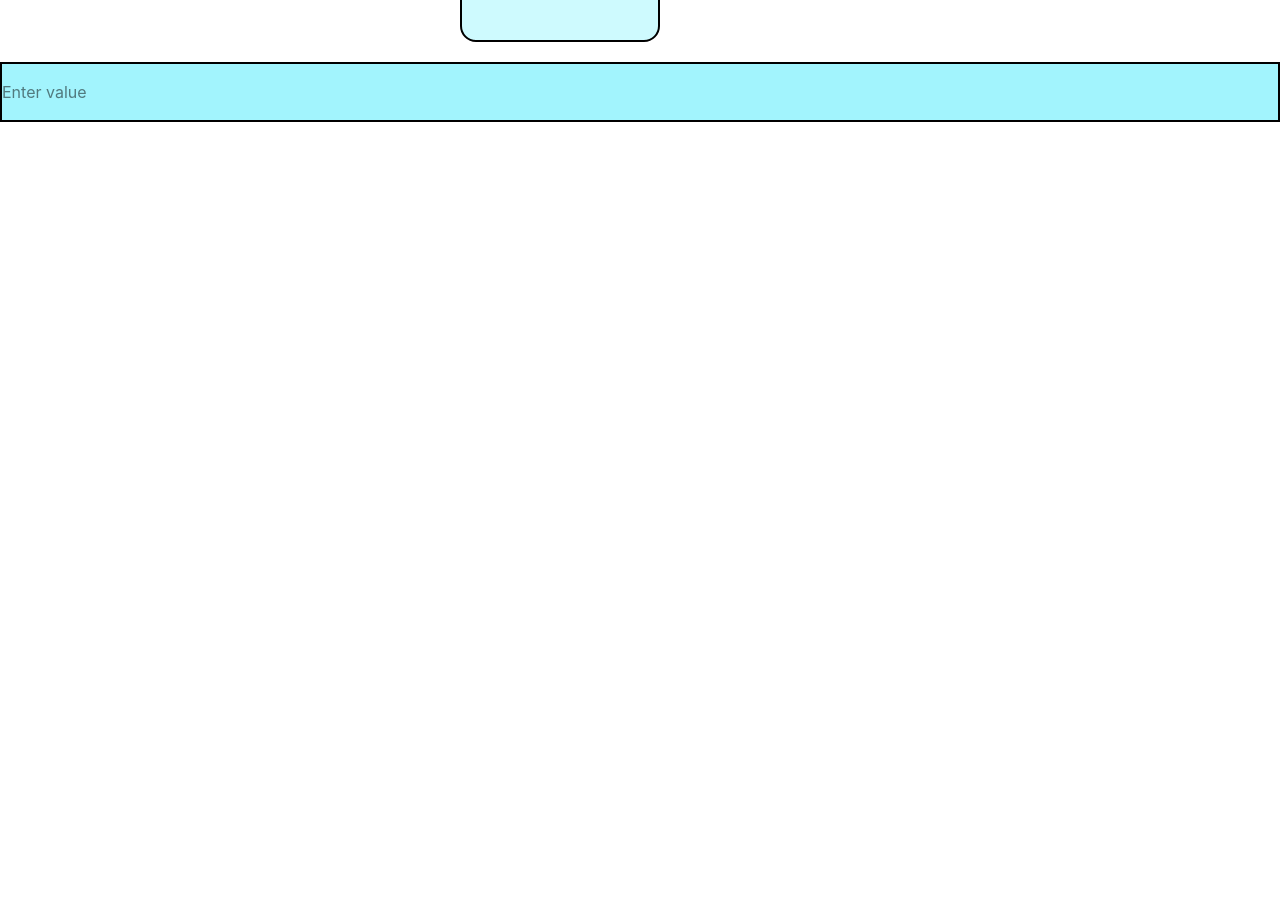
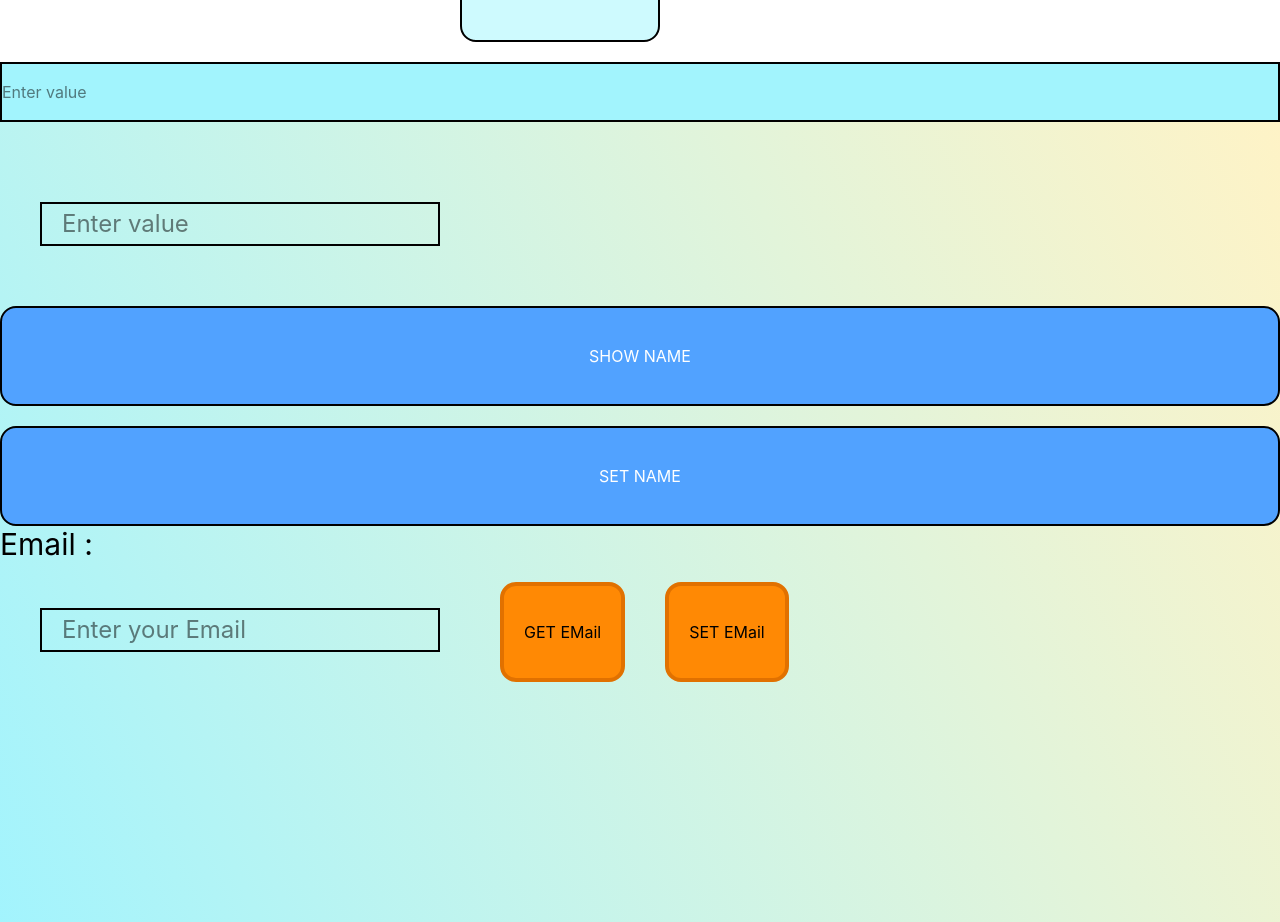
Before and after one commit to ShredhayaGoel/Angular, an Angular app: page / in a window 1280 px wide. Shown: the part 1920-2842 px from the top of the page. Before the commit the page ends 2042 px from the top, so only its background shows below. Built offline with nearby package versions, Linux system fonts and the light colour scheme.

Commit message:
Get and Set input field

```diff
--- a/src/app/counter/counter.html
+++ b/src/app/counter/counter.html
@@ -23,3 +23,33 @@
 </div>
 <input (input)="handlevent($event)" type="text" name="name" placeholder="Enter value"
     class="border-2 w-full h-15 bg-cyan-200">
+
+<div class="h-200 w-full bg-linear-65 from-cyan-200 to-amber-100">
+
+    <h1 class="text-3xl text-center p-5">{{displayname}}</h1>
+
+    <input (input)="getname($event)" value={{name}} type="text" placeholder="Enter value"
+        class="border-2 h-5 w-100 m-10 p-5 text-2xl bold">
+
+    <!-- <button (click)="getname($event)" class="bg-blue-400 rounded-2xl text-white w-full h-25 border-black border-2">GET
+        NAME </button>-->
+
+    <button (click)="showname($event)"
+        class="bg-blue-400 rounded-2xl text-white w-full h-25 mt-5 border-black border-2">SHOW
+        NAME </button>
+
+    <button (click)="setName()" class="bg-blue-400 rounded-2xl text-white w-full h-25 mt-5 border-black border-2">SET
+        NAME </button>
+
+    <h1 class="text-3xl">Email : {{email}}</h1>
+
+    <input type="text" value={{email}} placeholder="Enter your Email" #emailInput
+        class="border-2 h-5 w-100 m-10 p-5 text-2xl bold">
+
+    <button (click)="getemail(emailInput.value)"
+        class="m-5 bg-orange-400 max-w-full h-25 p-5 rounded-2xl border-amber-600 border-4">GET EMail</button>
+
+    <button (click)="setemail()" class="m-5 bg-orange-400 max-w-full h-25 p-5 rounded-2xl border-amber-600 border-4">SET
+        EMail</button>
+
+</div>
--- a/src/app/counter/counter.ts
+++ b/src/app/counter/counter.ts
@@ -27,4 +27,25 @@ export class Counter {
 
     console.log('value', (event.target as HTMLInputElement).value);
   }
+  name = '';
+  displayname = '';
+  email = '';
+  getname(event: Event) {
+    const name = (event.target as HTMLInputElement).value;
+    this.name = name;
+    console.log(event);
+  }
+  showname(event: Event) {
+    this.displayname = this.name;
+  }
+  setName() {
+    this.name = 'Angular';
+  }
+  getemail(val: string) {
+    console.log(val);
+    this.email = val;
+  }
+  setemail() {
+    this.email = 'Angular';
+  }
 }
```
